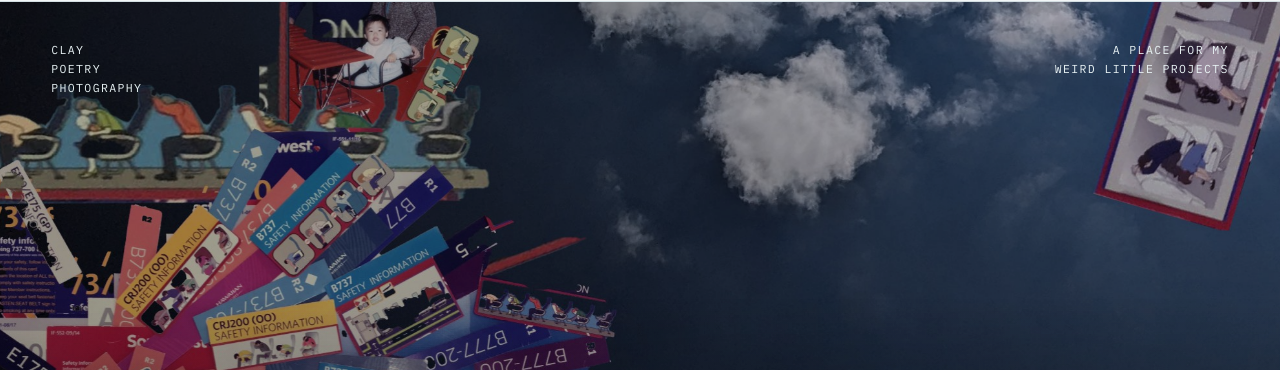
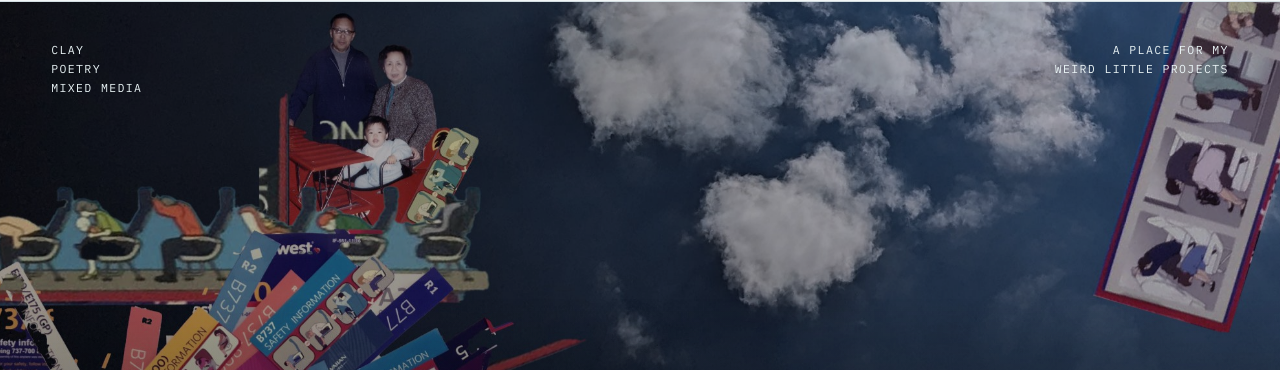
Before and after one commit to liliwgu/liligu-site, a plain HTML site: page other-work.html in a window 1280 px wide. Shown: the part 59-429 px from the top of the page. Drawn offline with nearby package versions, Linux system fonts and the light colour scheme.

Commit message:
Other work: heading says Mixed media; banner framed on Lili and her grandparents (per Lili)
Co-Authored-By: Claude Opus 5.5 <noreply@anthropic.com>
Claude-Session: https://claude.ai/code/session_01VntyYYdFGKq5ijzdodo2n5

```diff
--- a/other-work.html
+++ b/other-work.html
@@ -615,8 +615,8 @@ main.inner section.block:has(> .bh){padding-top:0}
 <main id="main" class="inner">
   <section class="block" id="other" aria-labelledby="other-h">
     <header class="bh">
-      <div class="mv" aria-hidden="true"><img src="img/collage/one-day-full.jpg" alt="" width="2048" height="1262" style="object-position:28% 50%"></div>
-      <p class="bh-l bh-l1">Clay<br>Poetry<br>Photography</p>
+      <div class="mv" aria-hidden="true"><img src="img/collage/one-day-full.jpg" alt="" width="2048" height="1262" style="object-position:12% 0%"></div>
+      <p class="bh-l bh-l1">Clay<br>Poetry<br>Mixed media</p>
       <p class="bh-l bh-l2">A place for my<br>weird little projects</p>
       <h2 class="bh-w" id="other-h" style="--fs:21vw">Other work</h2>
     </header>
```
Also changed, not shown: src/site.html (+2 -2 lines).
